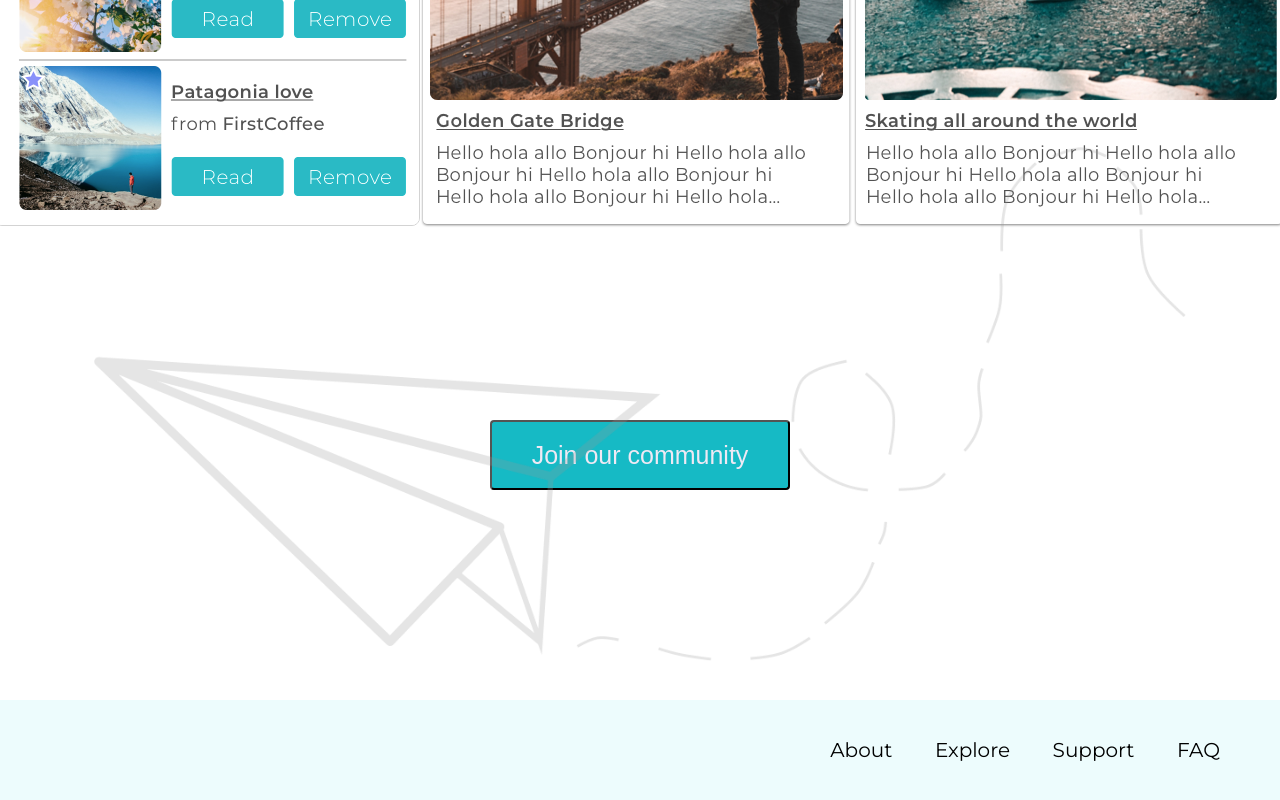
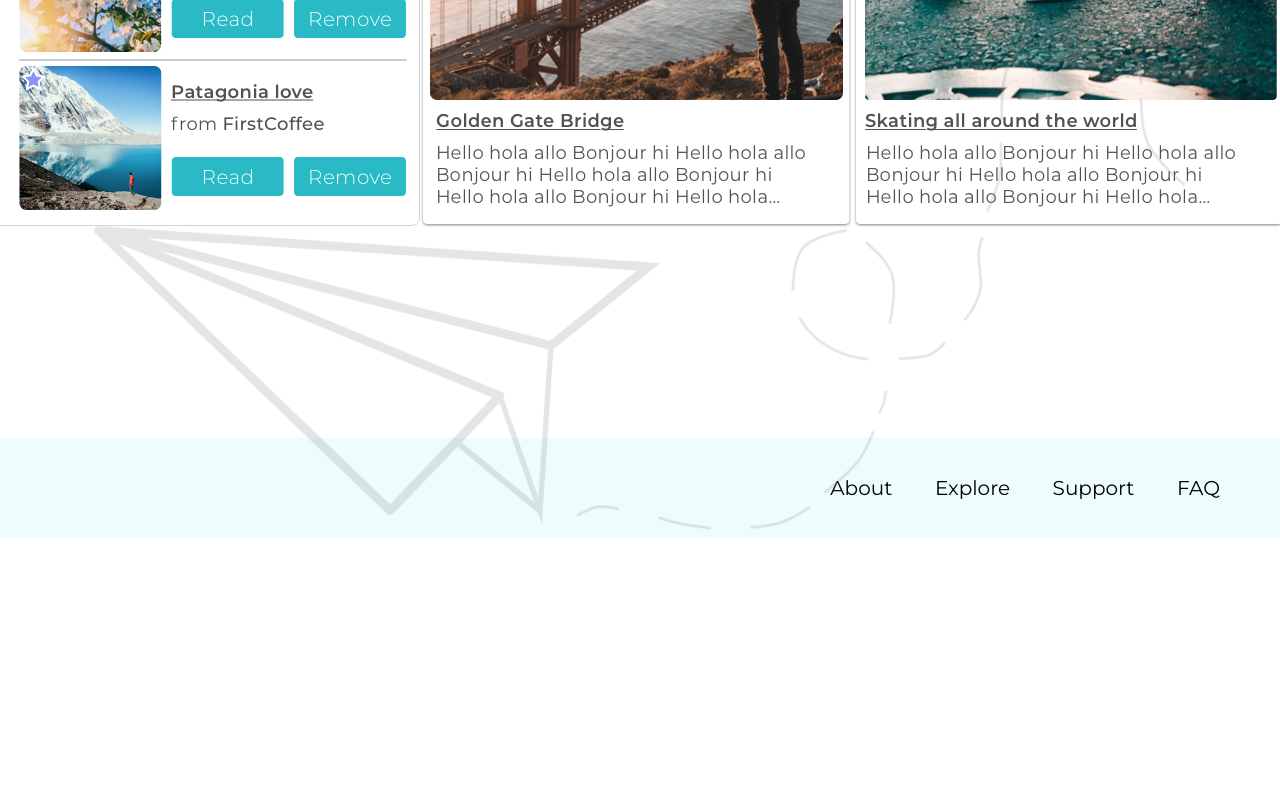
Before and after one commit to jtkoch/expat-journal-marketingpage, a plain HTML site: page index.html in a window 1280 px wide. Shown: the part 2311-3111 px from the top of the page. After the commit the page ends 2871 px from the top, so only its background shows below. Drawn offline with Linux system fonts and the light colour scheme.

Commit message:
after deleting the button

```diff
--- a/index.html
+++ b/index.html
@@ -88,7 +88,6 @@
 
   <section class="footer-image">
     <img class="paper-airplane" src="img/Plane 2.png" alt="Paper Airplane" />
-    <button>Join our community</button>
   </section>
 
   <section class="bottom-nav">
--- a/less/home-page.less
+++ b/less/home-page.less
@@ -108,24 +108,12 @@ body {
       width: 90%;
       margin-top: 7%;
     }
-    button {
-      height: 7rem;
-      width: 30rem;
-      border-radius: 4px;
-      background-color: #16BAC5;
-      font-size: 2.5rem;
-      color: #EFE9F4;
-      margin-top: 15%;
-    }
-    button:hover {
-      cursor: pointer;
-    }
   }
 
   .bottom-nav {
     display: absolute;
     text-align: right;
-    margin-top: 210px;
+    margin-top: 240px;
     background-color: #EDFCFD;
     padding: 40px;
 
```
